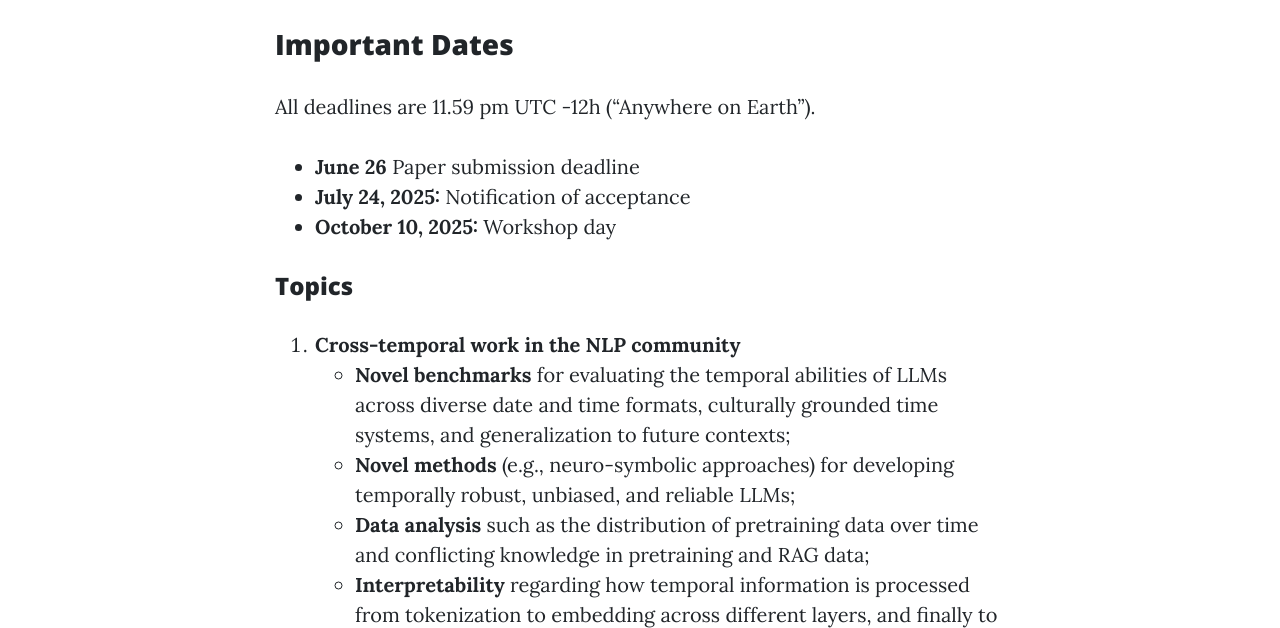
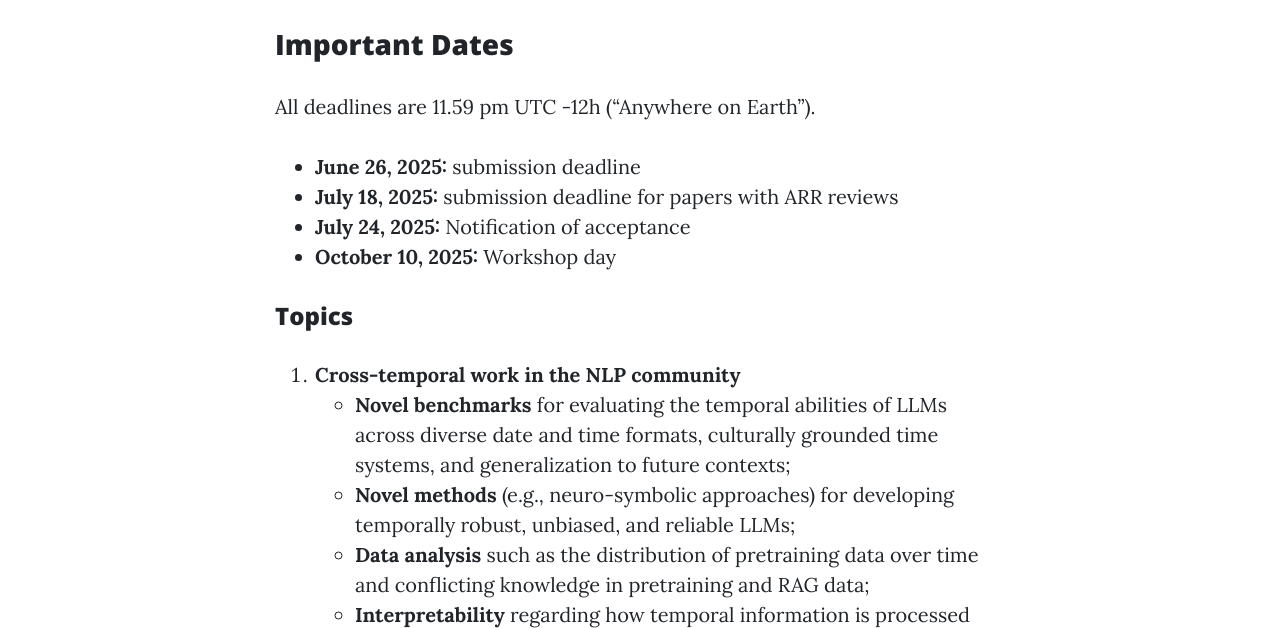
Before and after one commit to banahene/zhaolab_projectpage, a website: page 2025/cfp.html in a window 1280 px wide. Shown: the part 472-1100 px from the top of the page. Drawn offline with Linux system fonts and the light colour scheme.

Commit message:
update dates

```diff
--- a/2025/cfp.html
+++ b/2025/cfp.html
@@ -73,7 +73,8 @@
         <h3>Important Dates</h3>
         <p>All deadlines are 11.59 pm UTC -12h (“Anywhere on Earth”).
           <ul>
-            <li><b>June 26</b> Paper submission deadline</li>
+            <li><b>June 26, 2025:</b> submission deadline</li>
+            <li><b>July 18, 2025:</b> submission deadline for papers with ARR reviews</li>
             <li><b>July 24, 2025:</b> Notification of acceptance</li>
             <li><b>October 10, 2025:</b> Workshop day</li>
           </ul>
```
Also changed, not shown: 2025/index.html (+2 -1 lines).
